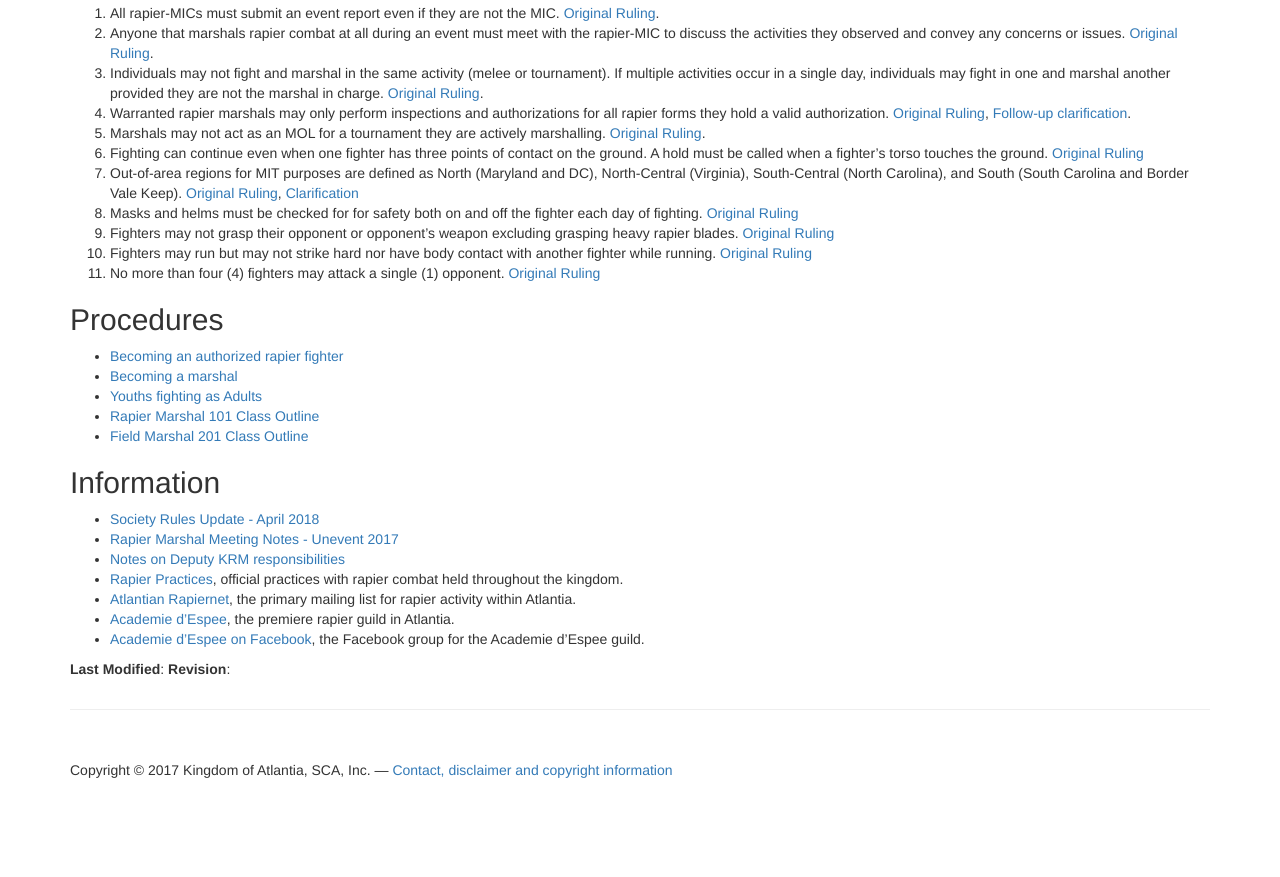
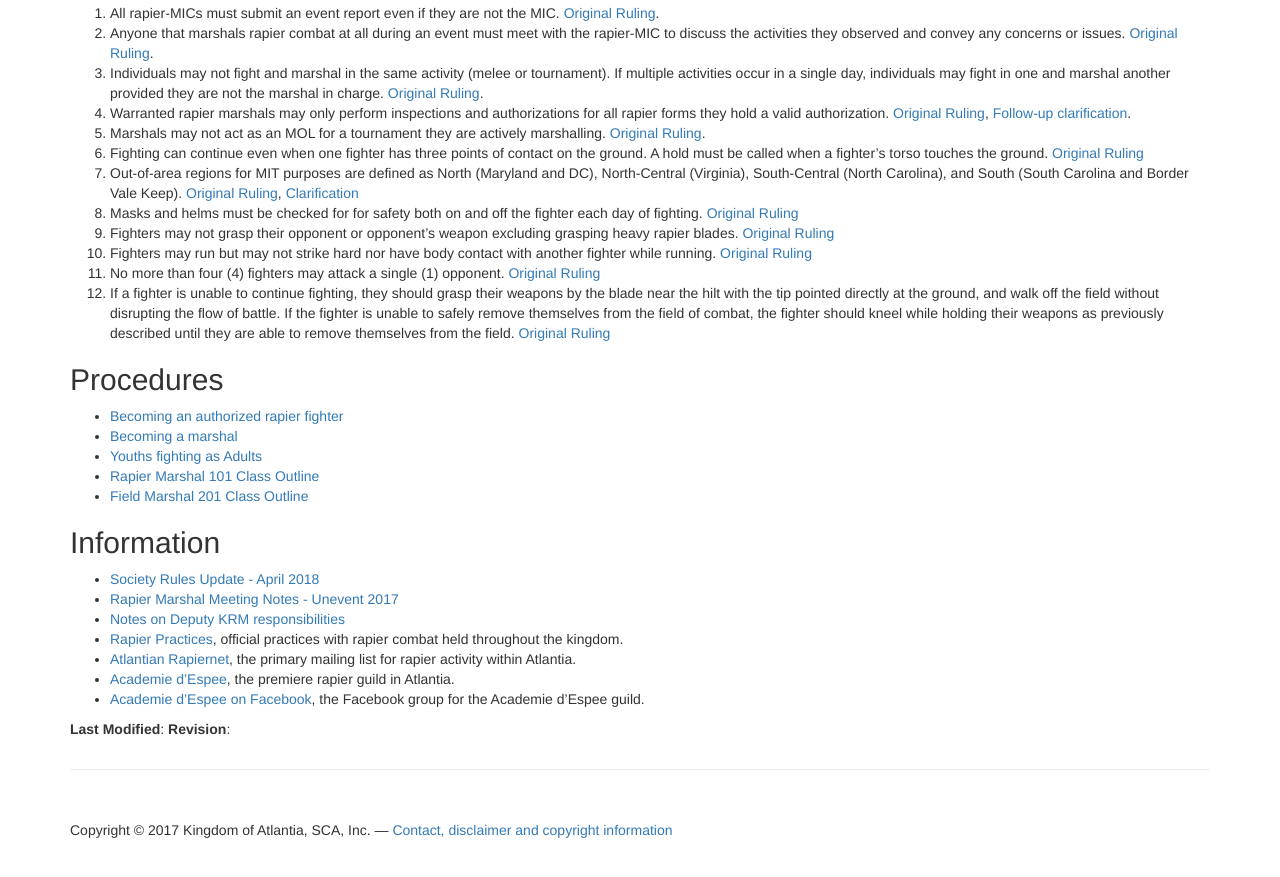
Before and after one commit to academie-de-espee/earl-marshal, a Jekyll site: the page built from rapier.md, in a window 1280 px wide and 900 px high, scrolled down 613 px. Shown: the top 877 px of the window. Built offline with Jekyll 4.4.1, drawn with Linux system fonts in a browser that asks for light colours; before the commit the page ends 1453 px from its top, so only the background shows below that.

Commit message:
clarify dying defensively

```diff
--- a/rapier.md
+++ b/rapier.md
@@ -35,6 +35,8 @@ At events, all equipment or clothing used by participants on the list field must
 9. Fighters may not grasp their opponent or opponent's weapon excluding grasping heavy rapier blades.  [Original Ruling](http://seahorse.atlantia.sca.org/private.cgi/marshalls-atlantia.sca.org/2007-February/011196.html)
 10. Fighters may run but may not strike hard nor have body contact with another fighter while running.  [Original Ruling](http://seahorse.atlantia.sca.org/private.cgi/marshalls-atlantia.sca.org/2007-July/011667.html)
 11. No more than four (4) fighters may attack a single (1) opponent.  [Original Ruling](http://seahorse.atlantia.sca.org/private.cgi/marshalls-atlantia.sca.org/2017-July/022710.html)
+12. If a fighter is unable to continue fighting, they should grasp their weapons by the blade near the hilt with the tip pointed directly at the ground, and walk off the field without disrupting the flow of battle.  If the fighter is unable to safely remove themselves from the field of combat, the fighter should kneel while holding their weapons as previously described until they are able to remove themselves from the field. [Original Ruling](http://seahorse.atlantia.sca.org/private.cgi/marshalls-atlantia.sca.org/2018-June/022787.html)
+
 
 ## Procedures
 
```
